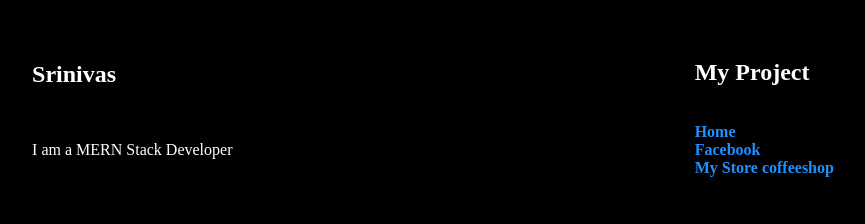
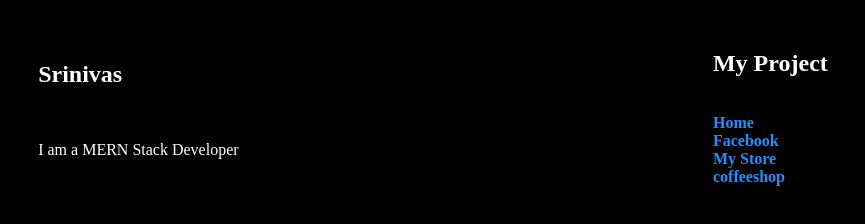
Before and after one commit to srinivas0903/git, a plain HTML site: page index.html in a window 1280 px wide. Shown: the whole page, without its empty margins (207-1072 px from the left). Drawn offline with Linux system fonts and the light colour scheme.

Commit message:
Update index.html

```diff
--- a/index.html
+++ b/index.html
@@ -31,10 +31,10 @@
     <div class="">
     <h2> My Project</h2><br>
 
-    <a href="#">Home</a><br>
-    <a href="c:\Users\LENOVO-V15\Desktop\git\application\intro.html">Facebook</a><br>
-    <a href="https://srinivas0903.github.io/ecommreact/">My Store</a>
-        <a href="https://srinivas0903.github.io/coffeeshop/">coffeeshop</a>
+          <a href="#">Home</a><br>
+          <a href="c:\Users\LENOVO-V15\Desktop\git\application\intro.html">Facebook</a><br>
+          <a href="https://srinivas0903.github.io/ecommreact/">My Store</a><br>
+          <a href="https://srinivas0903.github.io/coffeeshop/">coffeeshop</a>
 
         </div>
         </div>
```
